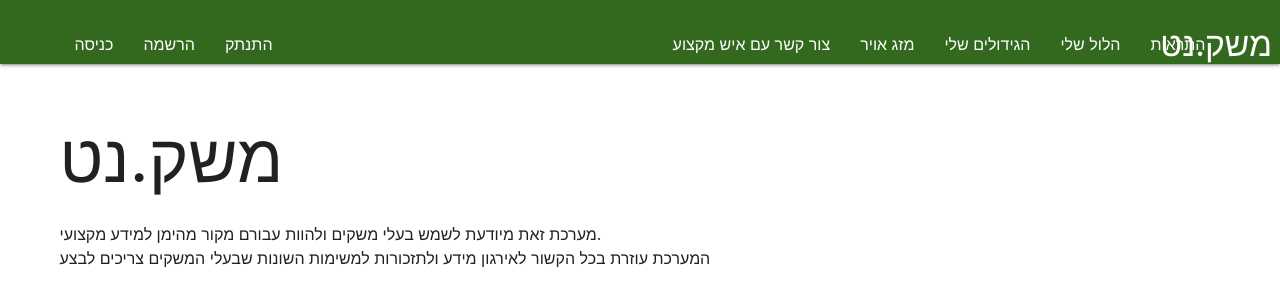
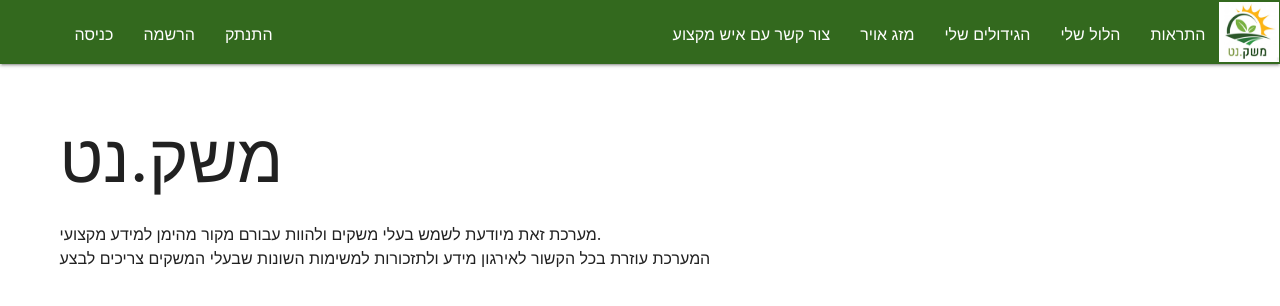
Before and after one commit to mesheknet/MeshekNet, a Vue app: page / in a window 1280 px wide. Shown: the top 306 px of the page. Built offline with nearby package versions, Linux system fonts and the light colour scheme.

Commit message:
סידור navbar

```diff
--- a/src/components/layout/Navbar.vue
+++ b/src/components/layout/Navbar.vue
@@ -2,8 +2,8 @@
   <div class="navbar">
     <nav class=" light-green darken-4">
       <div class="container">
-        <router-link :to="{ name: 'Notifications' }" class="brand-logo right"
-          >משק.נט
+        <router-link :to="{ name: 'Notifications' }" class="brand-logo right"><img src="@/assets/logo.png" alt="logo" height="60" width="60">
+
         </router-link>
 
         <ul
@@ -49,8 +49,13 @@ export default {
 </script>
 
 <style>
+.navbar ul{
+position: relative;
+top:-10px
+}
 .navbar nav img {
   position: relative;
+  top:-10px;
   left: 7px;
 }
 </style>
```
Also changed, not shown: src/assets/logo.png.
